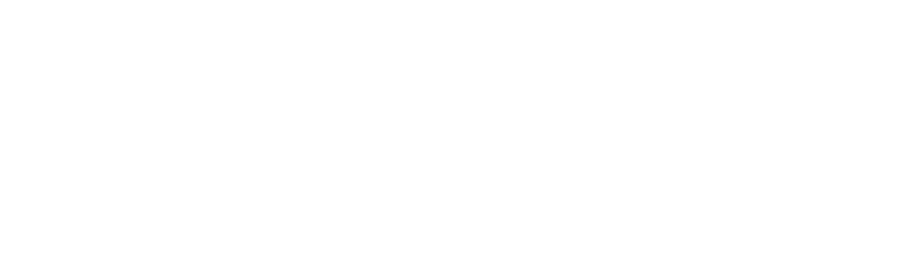
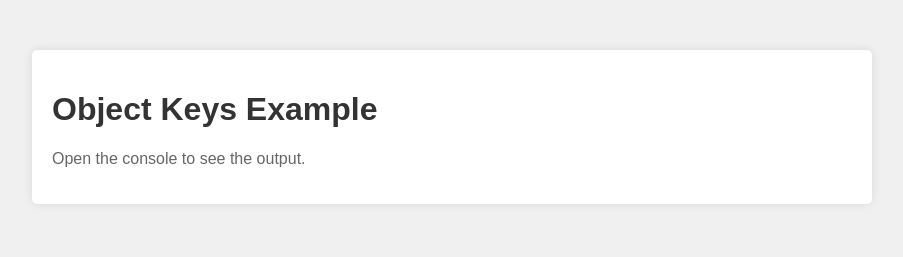
Before and after one commit to acciojob/get-object-keys-rajput20012003, a website: page main.html in a window 1280 px wide. Shown: the whole page, without its empty margins (188-1091 px from the left). Drawn offline with Linux system fonts and the light colour scheme.

Commit message:
created a submission

```diff
--- a/main.html
+++ b/main.html
@@ -1,16 +1,17 @@
 <!DOCTYPE html>
+<html lang="en">
+<head>
+  <meta charset="UTF-8">
+  <meta name="viewport" content="width=device-width, initial-scale=1.0">
+  <title>Object Keys Example</title>
+  <link rel="stylesheet" href="styles.css">
+</head>
+<body>
+  <div class="container">
+    <h1>Object Keys Example</h1>
+    <p>Open the console to see the output.</p>
+  </div>
 
-<html>
-
-<head>
-	<link rel="stylesheet" href="styles.css">
-</head>
-
-<body>
-	<!-- the entire body must be written by student -->
-    <script type="text/javascript" src="./script.js">
-</script>
-
+  <script src="script.js"></script>
 </body>
-
 </html>
--- a/script.js
+++ b/script.js
@@ -1 +1,13 @@
 //your JS code here. If required.
+// Define the student object
+const student = {
+  name: "John"
+};
+
+// Add the getKeys() method to the Object prototype
+Object.prototype.getKeys = function() {
+  return Object.keys(this);
+};
+
+// Example usage
+console.log(student.getKeys()); // Output: ["name"]
--- a/styles.css
+++ b/styles.css
@@ -1 +1,24 @@
 /*  your css code here. If applicable */
+body {
+  font-family: Arial, sans-serif;
+  background-color: #f0f0f0;
+  margin: 0;
+  padding: 0;
+}
+
+.container {
+  max-width: 800px;
+  margin: 50px auto;
+  padding: 20px;
+  background-color: #fff;
+  border-radius: 5px;
+  box-shadow: 0 0 10px rgba(0, 0, 0, 0.1);
+}
+
+h1 {
+  color: #333;
+}
+
+p {
+  color: #666;
+}
```
